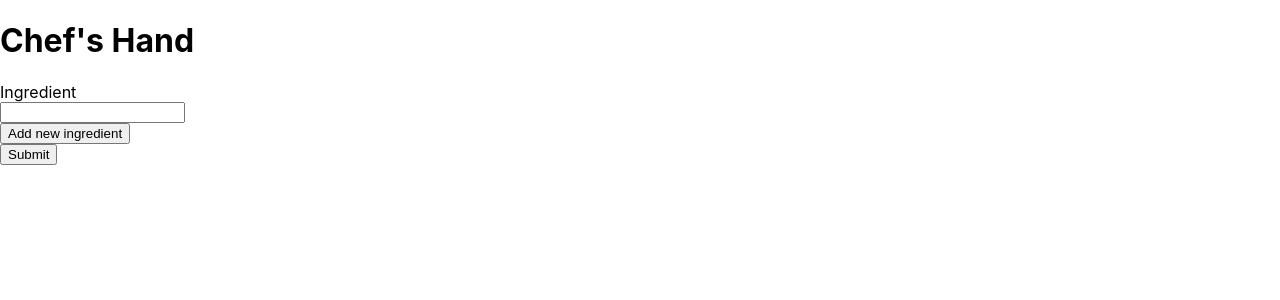
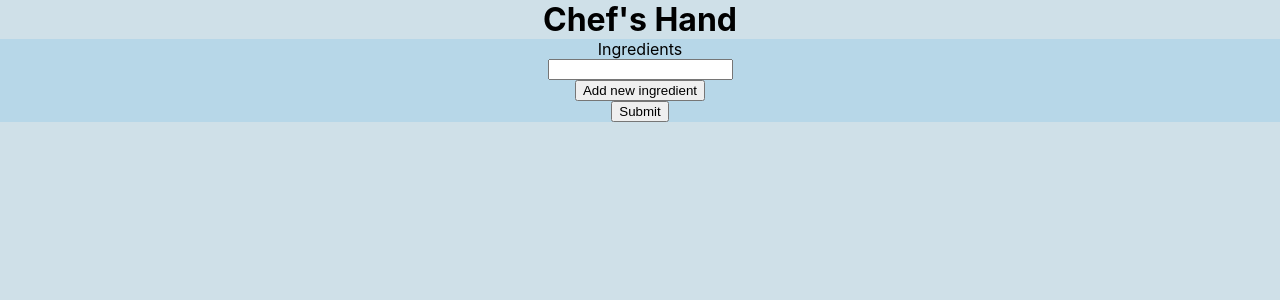
Before and after one commit to rChen10/chefs-hand, a React (Create React App) app in the folder chefs-hand/: page / in a window 1280 px wide. Shown: the top 300 px of the page. Built offline with nearby package versions, Linux system fonts and the light colour scheme.

Commit message:
Minimum viable product with basic css

```diff
--- a/chefs-hand/src/components/ChefHandApp.jsx
+++ b/chefs-hand/src/components/ChefHandApp.jsx
@@ -68,7 +68,7 @@ class ChefHandApp extends Component {
           onChange={this.ingredientChangeHandler}
           className="recipeForm"
         >
-          <label htmlFor="Ingredient">Ingredient</label>
+          <label htmlFor="Ingredient">Ingredients</label>
           {ingredients.map((ing, indx) => {
             let ingId = "ingredient$(indx)";
             return (
--- a/chefs-hand/src/index.css
+++ b/chefs-hand/src/index.css
@@ -5,6 +5,7 @@ body {
     sans-serif;
   -webkit-font-smoothing: antialiased;
   -moz-osx-font-smoothing: grayscale;
+  background-color: #cfe0e8;
 }
 
 code {
@@ -12,15 +13,28 @@ code {
     monospace;
 }
 
+h1{
+  margin: auto;
+  text-align: center;
+}
+
 .recipesArea {
   display: flex;
   flex-direction: column;
   flex-grow: 0;
-  width: 40%;
+  width: 100%;
+  padding: 5px;
 }
 
 .recipeForm > * {
   display: block;
+  margin: auto;
+  text-align: center;
+}
+
+.recipeForm {
+  background-color: #b7d7e8;
+  margin: auto;
 }
 
 .recipeImage {
@@ -32,8 +46,11 @@ code {
 }
 
 .simpleRecipe {
+  margin: auto;
   margin-top: 1em;
-  margin-left: 1em;
+  background-color: #87bdd8;
+  padding: 5px;
+  width: 50%
 }
 
 .simpleRecipe ul {
```
